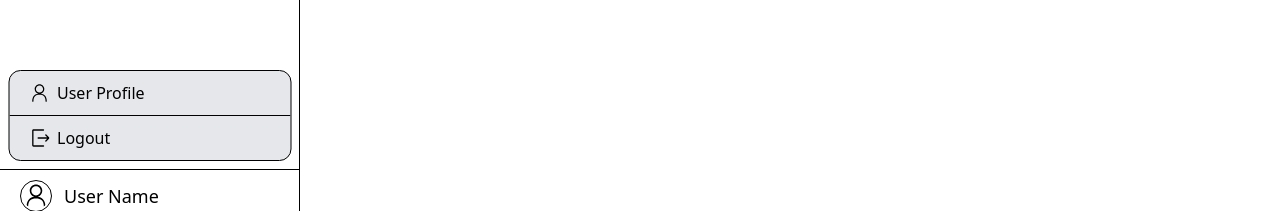
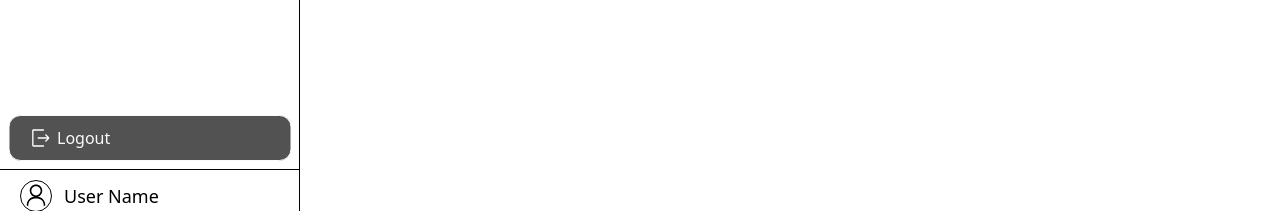
Before and after one commit to andrybc/ai-journal-backend, a React (Vite) app in the folder frontend/: page /notes in a window 1280 px wide. Both pictures are taken after a click on the button "User Name". Shown: the part 578-789 px from the top of the page. Built offline with nearby package versions, Linux system fonts and the light colour scheme; the HTML template or start-up script is replaced by a standard one.

Commit message:
auth token implemented

```diff
--- a/frontend/src/components/SideNavNote.tsx
+++ b/frontend/src/components/SideNavNote.tsx
@@ -1,5 +1,5 @@
 import { useEffect, useRef, useState } from "react";
-import { Link } from "react-router";
+import { Link, useNavigate } from "react-router";
 import closeSideNav from "../assets/icons/close-nav-icon.svg";
 import notesPage from "../assets/icons/notes-page-icon.svg";
 import relationshipIcon from "../assets/icons/people-relationship-icon.svg";
@@ -7,6 +7,7 @@ import contactIcon from "../assets/icons/contact-icon.svg";
 import logoutIcon from "../assets/icons/logout-icon.svg";
 import addNoteIcon from "../assets/icons/add-new-note-icon.svg";
 import searchJournal from "../utils/searchJournal"; // Function to search journal entries
+import handleLogout from "../utils/handleLogout"; // Function to handle logout
 
 type Props = {
   page: string; // Identifies the current page ("Notes" or "Summary")
@@ -25,9 +26,6 @@ const SideNav = ({
 }: Props) => {
   const [search, setSearch] = useState<string>(""); // Search Input
 
-  /*const [displayList, setDisplayList] = useState<
-    { name: string; id: string }[]
-  >([]);*/ // List of Notes/Relationships to display in SideNav
   const [selectedId, setSelectedId] = useState<string | null>(null); // Store ID of Notes/Relationships
   const [userDropdownOpen, setUserDropdownOpen] = useState<boolean>(false); // User Dropdown State
   const userDropdown = useRef<HTMLDivElement>(null); // User Dropdown Ref
@@ -157,25 +155,20 @@ const SideNav = ({
           {userDropdownOpen && (
             <div
               ref={userDropdown}
-              className="z-10 w-[calc(100%-16px)] absolute left-1/2 -translate-x-1/2 bottom-full mb-2 rounded-xl border-[0.5px] flex flex-col bg-gray-200"
+              className="z-10 w-[calc(100%-16px)] absolute left-1/2 -translate-x-1/2 bottom-full mb-2 rounded-xl border-[0.5px] border-neutral-50 flex flex-col bg-neutral-600"
             >
-              <Link to="/user-profile">
-                <button className="w-full flex border-b items-center gap-2 py-2.5 px-5 hover:bg-gray-300 rounded-tl-xl rounded-tr-xl cursor-pointer">
-                  <img
-                    className="w-[20px] h-[20px]"
-                    src={contactIcon}
-                    alt="User Profile Icon"
-                  />
-                  <span className="whitespace-nowrap">User Profile</span>
-                </button>
-              </Link>
-              <button className="w-full flex items-center gap-2 py-2.5 px-5 hover:bg-gray-300 rounded-bl-xl rounded-br-xl cursor-pointer">
+              <button
+                className="w-full flex items-center gap-2 py-2.5 px-5 hover:bg-neutral-500 rounded-xl cursor-pointer"
+                onClick={handleLogout}
+              >
                 <img
-                  className="w-[20px] h-[20x]"
+                  className="w-[20px] h-[20px] invert brightness-0"
                   src={logoutIcon}
                   alt="Logout Icon"
                 />
-                <span className="whitespace-nowrap">Logout</span>
+                <span className="whitespace-nowrap text-neutral-50">
+                  Logout
+                </span>
               </button>
             </div>
           )}
@@ -192,7 +185,7 @@ const SideNav = ({
               alt="User Contact Icon"
             />
             <span className="text-lg truncate">
-              {localStorage.getItem("userName") || "User Name"}
+              {localStorage.getItem("username") || "User Name"}
             </span>
           </button>
         </div>
--- a/frontend/src/pages/Notes.tsx
+++ b/frontend/src/pages/Notes.tsx
@@ -7,6 +7,7 @@ import closeSideNav from "../assets/icons/close-nav-icon.svg";
 import SaveNoteIcon from "../assets/icons/save-note-icon.svg";
 import DeleteNoteIcon from "../assets/icons/delete-note-icon.svg";
 import searchJournal from "../utils/searchJournal";
+import handleLogout from "../utils/handleLogout";
 
 const Notes = () => {
   const [displayList, setDisplayList] = useState<
@@ -28,6 +29,7 @@ const Notes = () => {
   //function to either retrieve the selected note or create a new one (SideNav)
   const getSelectedNote = async (id: string) => {
     const userID = localStorage.getItem("userId");
+    const token = localStorage.getItem("token");
 
     if (userID === null) {
       console.error("User ID is not available in local storage.");
@@ -41,14 +43,20 @@ const Notes = () => {
           method: "GET",
           headers: {
             "Content-Type": "application/json",
+            Authorization: `Bearer ${token}`,
           },
-        },
+        }
       );
 
       if (!response.ok) {
+        if (response.status === 403 || response.status === 401) {
+          console.error("Session expired. Please log in again");
+          handleLogout();
+          return;
+        }
         const errorText = await response.text();
         throw new Error(
-          `Server error ${response.status}: ${errorText || "No details"}`,
+          `Server error ${response.status}: ${errorText || "No details"}`
         );
       }
       const data = await response.json();
@@ -114,13 +122,19 @@ const Notes = () => {
             content: selectedNote.content,
             userId: userID,
           }),
-        },
+        }
       );
 
       if (!response.ok) {
+        if (response.status === 403 || response.status === 401) {
+          console.error("Session expired. Please log in again");
+          handleLogout();
+          return;
+        }
+
         const errorText = await response.text();
         throw new Error(
-          `Server error ${response.status}: ${errorText || "No details"}`,
+          `Server error ${response.status}: ${errorText || "No details"}`
         );
       }
       const data = await response.json();
@@ -154,13 +168,19 @@ const Notes = () => {
             title: selectedNote.title,
             content: selectedNote.content,
           }),
-        },
+        }
       );
 
       if (!response.ok) {
+        if (response.status === 403 || response.status === 401) {
+          console.error("Session expired. Please log in again");
+          handleLogout();
+          return;
+        }
+
         const errorText = await response.text();
         throw new Error(
-          `Server error ${response.status}: ${errorText || "No details"}`,
+          `Server error ${response.status}: ${errorText || "No details"}`
         );
       }
       const data = await response.json();
@@ -191,13 +211,19 @@ const Notes = () => {
           body: JSON.stringify({
             notebookId: selectedNote?._id,
           }),
-        },
+        }
       );
 
       if (!response.ok) {
+        if (response.status === 403 || response.status === 401) {
+          console.error("Session expired. Please log in again");
+          handleLogout();
+          return;
+        }
+
         const errorText = await response.text();
         throw new Error(
-          `Server error ${response.status}: ${errorText || "No details"}`,
+          `Server error ${response.status}: ${errorText || "No details"}`
         );
       }
       const data = await response.json();
@@ -209,12 +235,9 @@ const Notes = () => {
   };
   //END OF HANDLE DELETE--------------------------------------------------------------------------
 
-  //START OF GET ALL JOURNALS---------------------------------------------------------------------
-  //END OF GET ALL JOURNALS---------------------------------------------------------------------
-
   //return the components created
   return (
-    <div className="flex h-dvh overflow-hidden">
+    <div className="flex h-dvh overflow-hidden relative">
       {sideNavOpen && ( //if the SideNav is set to open, display it
         <SideNav
           displayList={displayList} //pass the displayList to the SideNav component
@@ -265,7 +288,7 @@ const Notes = () => {
               onChange={(e: React.ChangeEvent<HTMLInputElement>) => {
                 //use onChange along with React.ChangeEvent to modify the title
                 setSelectedNote((prev) =>
-                  prev ? { ...prev, title: e.target.value } : prev,
+                  prev ? { ...prev, title: e.target.value } : prev
                 );
               }}
             />
@@ -280,7 +303,7 @@ const Notes = () => {
               }}
               onChange={(value) => {
                 setSelectedNote((prev) =>
-                  prev ? { ...prev, content: value || "" } : prev,
+                  prev ? { ...prev, content: value || "" } : prev
                 );
               }}
             />
@@ -302,7 +325,7 @@ const Notes = () => {
                             ...prev,
                             ...notebook,
                           }
-                        : prev,
+                        : prev
                     );
                     setPreviewMode("preview");
                     await refreshNavBar();
@@ -322,7 +345,7 @@ const Notes = () => {
                 <button //Delete Button
                   className="p-1 rounded-lg hover:bg-gray-200 cursor-pointer"
                   onClick={async () => {
-                    handleDelete();
+                    await handleDelete();
                     createNewNote();
                     await refreshNavBar();
                   }}
--- /dev/null
+++ b/frontend/src/utils/handleLogout.ts
@@ -0,0 +1,12 @@
+import {useNavigate } from "react-router";
+
+const handleLogout = () => {
+    const navigate = useNavigate();
+
+    localStorage.removeItem("userId");
+    localStorage.removeItem("username");
+    localStorage.removeItem("token");
+    navigate("/login");
+  };
+
+  export default handleLogout;
--- a/frontend/src/utils/searchJournal.ts
+++ b/frontend/src/utils/searchJournal.ts
@@ -1,17 +1,19 @@
 const searchJournal = async (query: string) => {
   const userID = localStorage.getItem("userId");
-  if (!userID) {
-    console.error("User ID is missing.");
-    return null;
+  const token = localStorage.getItem("token");
+  if (!userID || !token) {
+    console.error("User ID or Auth Token is missing.");
+    return;
   }
 
   try {
     const response = await fetch(
-      `${import.meta.env.VITE_API_URL}/journal/search?userId=${userID}&query=${query}`,
+      `${import.meta.env.VITE_API_URL}/journal/search?userId=${userID}&query=${encodeURIComponent(query)}`,
       {
         method: "GET",
         headers: {
           "Content-Type": "application/json",
+            Authorization: `Bearer ${token}`,
         },
       },
     );
```
